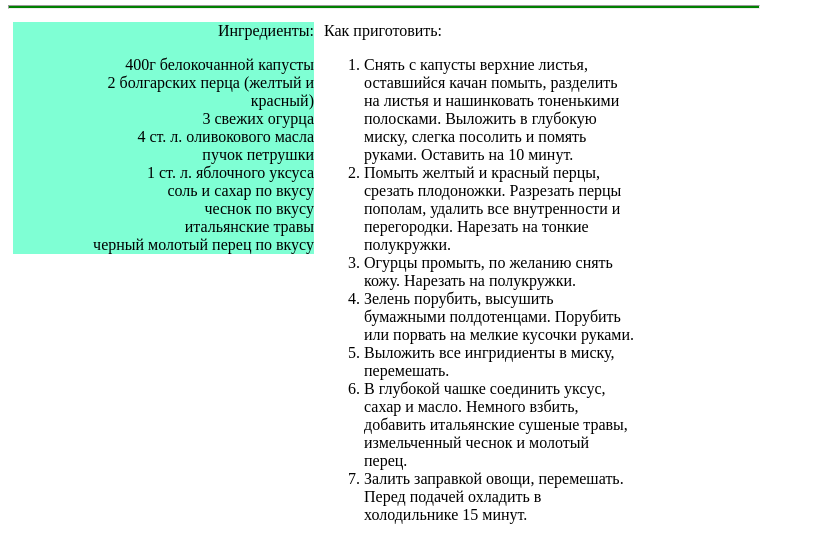
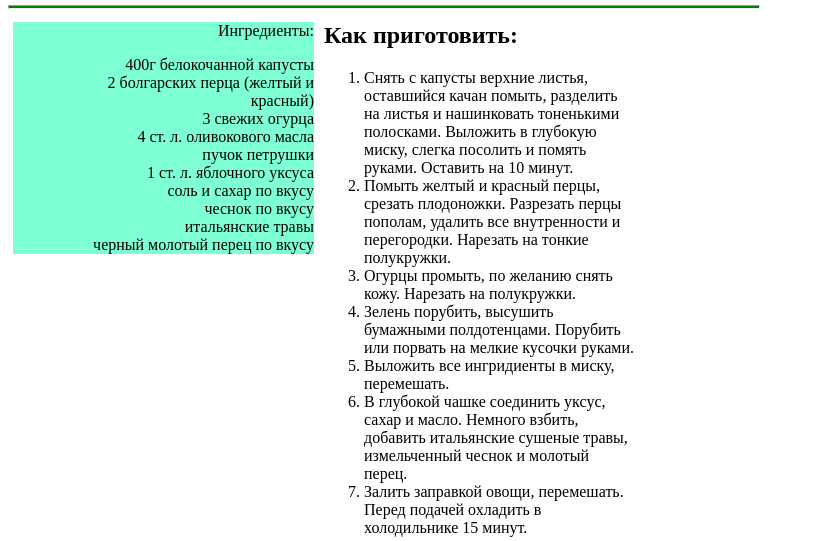
Before and after one commit to WebHeroSchool/6HTML, a plain HTML site: page index.html in a window 1280 px wide. Shown: the part 369-910 px from the top of the page, without its empty margins (0-815 px from the left). Drawn offline with Linux system fonts and the light colour scheme.

Commit message:
changes in html structure

```diff
--- a/index.html
+++ b/index.html
@@ -8,13 +8,13 @@
 	<header><h1>Летний салат "Свежий"</h1>
   <img src="https://s1.webspoon.ru/receipts/2011/4/164/orig_164_0_xxl.jpg">
   </header>
-	<article>
+	<section>
   <hr align="left" width="750">
   <table width="50%" cellspacing="0" cellpadding="5">
 	<tr>
 	 <td width="301" valign="top">
 		 <aside>
-				<p align="right">Ингредиенты:</p>
+				<p align="right">Ингредиенты:
 			 <ul class="c">
 				 <li>400г белокочанной капусты</li>
 				 <li>2 болгарских перца (желтый и красный)</li>
@@ -26,10 +26,11 @@
 				 <li>чеснок по вкусу</li>
 				 <li>итальянские травы</li>
 				 <li>черный молотый перец по вкусу</li>
-			 </ul>
+			 </ul></p>
 		 </aside>
-</td><td valign="top"><p>Как приготовить:<p>
-		<ol>
+	</td>
+	<td valign="top"><article><h2>Как приготовить:</h2>
+		<p><ol>
 			<li>Снять с капусты верхние листья, оставшийся качан помыть, разделить на листья и нашинковать тоненькими полосками. Выложить в глубокую миску, слегка посолить и помять руками. Оставить на 10 минут.</li>
 			<li>Помыть желтый и красный перцы, срезать плодоножки. Разрезать перцы пополам, удалить все внутренности и перегородки. Нарезать на тонкие полукружки.</li>
 			<li>Огурцы промыть, по желанию снять кожу. Нарезать на полукружки.</li>
@@ -38,7 +39,9 @@
 			<li>В глубокой чашке соединить уксус, сахар и масло. Немного взбить, добавить итальянские сушеные травы, измельченный чеснок и молотый перец.</li>
 			<li>Залить заправкой овощи, перемешать. Перед подачей охладить в холодильнике 15 минут.</li>
 		</ol>
+		</p>
 	</article>
+	</section>
   <aside class="b"><h2>ВАРИАНТ С ЯЙЦАМИ</h2>
   <ul>
   <li>Яйца отварить вкрутую, охладить и очистить от скорлупы. Отделить белки от желтков. Белки порубить и добавить в основу салата из капусты и перцев. Желтки потереть и использовать как посыпку при подаче салата на стол.</li>
```
Also changed, not shown: style.css (indentation only).
